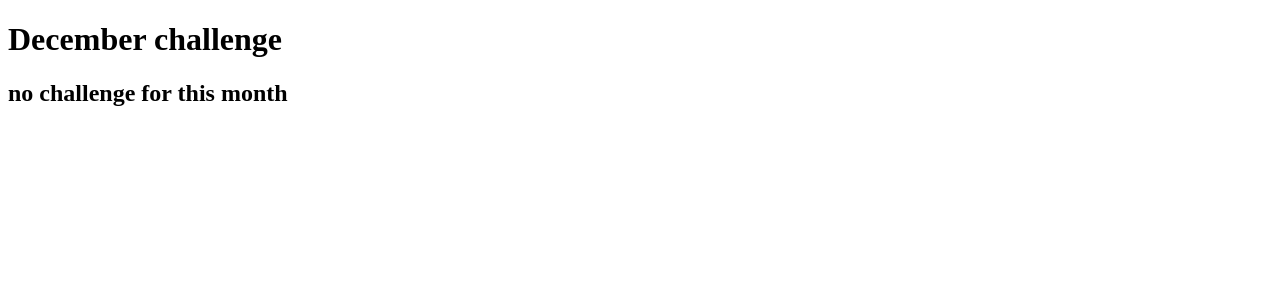
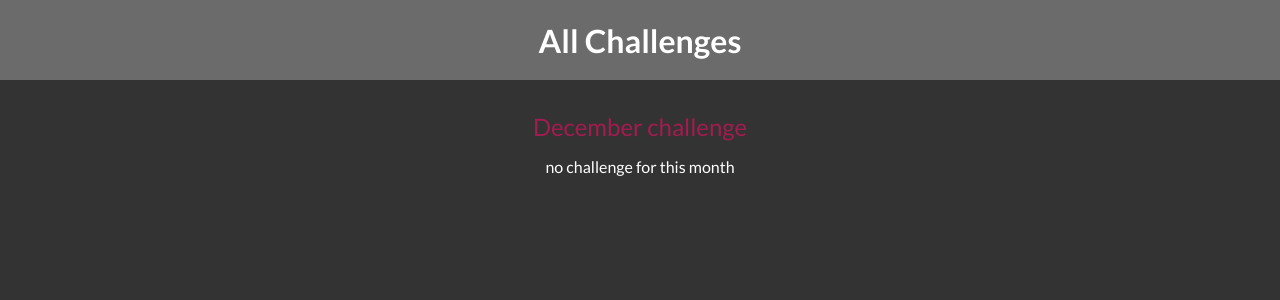
Before and after one commit to ti-vo/django_example_project, a Django app: page /challenges/december in a window 1280 px wide. Shown: the top 300 px of the page. Run offline with Django 4.2, Linux system fonts and the light colour scheme.

Commit message:
adding some CSS styling

```diff
--- /dev/null
+++ b/challenges/static/challenges/includes/header.css
@@ -0,0 +1,26 @@
+header {
+    width: 100%;
+    height: 5rem;
+    background-color: #6c6b6b;
+
+}
+
+header nav {
+    width: 100%;
+    height: 100%;
+    display: flex;
+    justify-content: center;
+    align-items: center;
+}
+
+header nav a {
+    color: white;
+    font-size: 2rem;
+    font-weight: bold;
+    text-decoration: none;
+}
+
+header nav a:hover,
+header nav a:active {
+    color:#a21c4f
+}
--- /dev/null
+++ b/challenges/static/challenges/monthly_challenge.css
@@ -0,0 +1,28 @@
+h1 {
+    font-size: 1.5rem;
+    margin: 2rem 0 1rem 0;
+    font-weight: normal;
+    color:#a21c4f;
+}
+
+h1, h2 {
+    text-align: center;
+}
+
+h2 {
+    font-size: 3rem;
+    font-weight: bold;
+    color: white;
+
+}
+
+body {
+    margin: 0;
+    background-color: rgb(52, 51, 51);
+}
+
+.fallback {
+    text-align: center;
+    color: white;
+
+}
--- a/challenges/templates/challenges/challenge.html
+++ b/challenges/templates/challenges/challenge.html
@@ -1,16 +1,21 @@
-<!DOCTYPE html>
-<html lang="en">
-<head>
-    <meta charset="UTF-8">
-    <meta name="viewport" content="width=device-width, initial-scale=1.0">
-    <title>{{month_name|title}} challenge</title>
-</head>
-<body>
+{% extends "base.html" %}
+{% load static %}
+
+{% block css_files %}
+ <link rel="stylesheet" href="{% static "challenges/monthly_challenge.css" %}">
+ <link rel="stylesheet" href="{% static "challenges/includes/header.css" %}">
+
+{% endblock %}
+{% block page_title %}
+    {{month_name|title}} Challenge
+{% endblock %}
+
+{% block content %}
+    {% include "challenges/includes/header.html" %}
     <h1> {{month_name|title}} challenge</h1>
     {% if text is not None %}
          <h2>{{text}} </h2>
     {% else %}
-     <h2>no challenge for this month </h2>
+     <p class="fallback"> no challenge for this month </p>
     {% endif %}
-</body>
-</html>
+{% endblock %}
--- /dev/null
+++ b/challenges/templates/challenges/includes/header.html
@@ -0,0 +1,5 @@
+<header>
+<nav>
+<a href="{% url "index" %}">All Challenges</a>
+</nav>
+</header>
--- a/challenges/urls.py
+++ b/challenges/urls.py
@@ -2,7 +2,7 @@ from django.urls import path
 from . import views
 
 urlpatterns = [
-    path("",views.index),
+    path("",views.index, name="index"),
     path("<int:month>", views.monthly_challenge_by_number),
     path("<str:month>", views.monthly_challenges, name="month_challenge"),
 ]
--- a/challenges/views.py
+++ b/challenges/views.py
@@ -1,6 +1,7 @@
 from django.shortcuts import render
-from django.http import HttpResponse, HttpResponseNotFound, HttpResponseRedirect
+from django.http import Http404, HttpResponseNotFound, HttpResponseRedirect
 from django.urls import reverse
+
 
 challenges_dict = {
     "january": "Digital Detox: Spend one weekend without screens. Use the time to journal, read, or connect with loved ones in person.",
@@ -37,4 +38,4 @@ def monthly_challenges(request, month):
         return render(request, "challenges/challenge.html", {"text": challenge_text,
                                                              "month_name": month})
     except:
-        return HttpResponseNotFound("<h1>this month is not supported</h1>")
+        raise Http404()
--- a/my_first_django_project/settings.py
+++ b/my_first_django_project/settings.py
@@ -55,7 +55,7 @@ ROOT_URLCONF = 'my_first_django_project.urls'
 TEMPLATES = [
     {
         'BACKEND': 'django.template.backends.django.DjangoTemplates',
-        'DIRS': [],
+        'DIRS': [BASE_DIR / "templates"],
         'APP_DIRS': True,
         'OPTIONS': {
             'context_processors': [
@@ -118,6 +118,10 @@ USE_TZ = True
 
 STATIC_URL = 'static/'
 
+STATICFILES_DIRS = [
+    BASE_DIR / "static"
+    ]
+
 # Default primary key field type
 # https://docs.djangoproject.com/en/4.2/ref/settings/#default-auto-field
 
--- /dev/null
+++ b/static/styles.css
@@ -0,0 +1,9 @@
+@import url('https://fonts.googleapis.com/css2?family=Lato:ital,wght@0,100;0,300;0,400;0,700;0,900;1,100;1,300;1,400;1,700;1,900&display=swap');
+
+html{
+    font-family: "Lato", sans-serif;
+}
+
+body{
+    margin: 0;
+}
--- /dev/null
+++ b/templates/base.html
@@ -0,0 +1,15 @@
+{% load static %}
+
+<!DOCTYPE html>
+<html lang="en">
+<head>
+    <meta charset="UTF-8">
+    <meta name="viewport" content="width=device-width, initial-scale=1.0">
+    <title>{% block page_title %}placeholder title{% endblock %}</title>
+    <link rel="stylesheet" href="{% static "styles.css" %}">
+    {% block css_files %}{% endblock %}
+</head>
+<body>
+    {% block content %}fallback content{% endblock %}
+</body>
+</html>
```
Also changed, not shown: challenges/static/challenges/challenges.css (added, +42 -0 lines), challenges/templates/challenges/index.html (+17 -10 lines), templates/404.html (added, +11 -0 lines).
